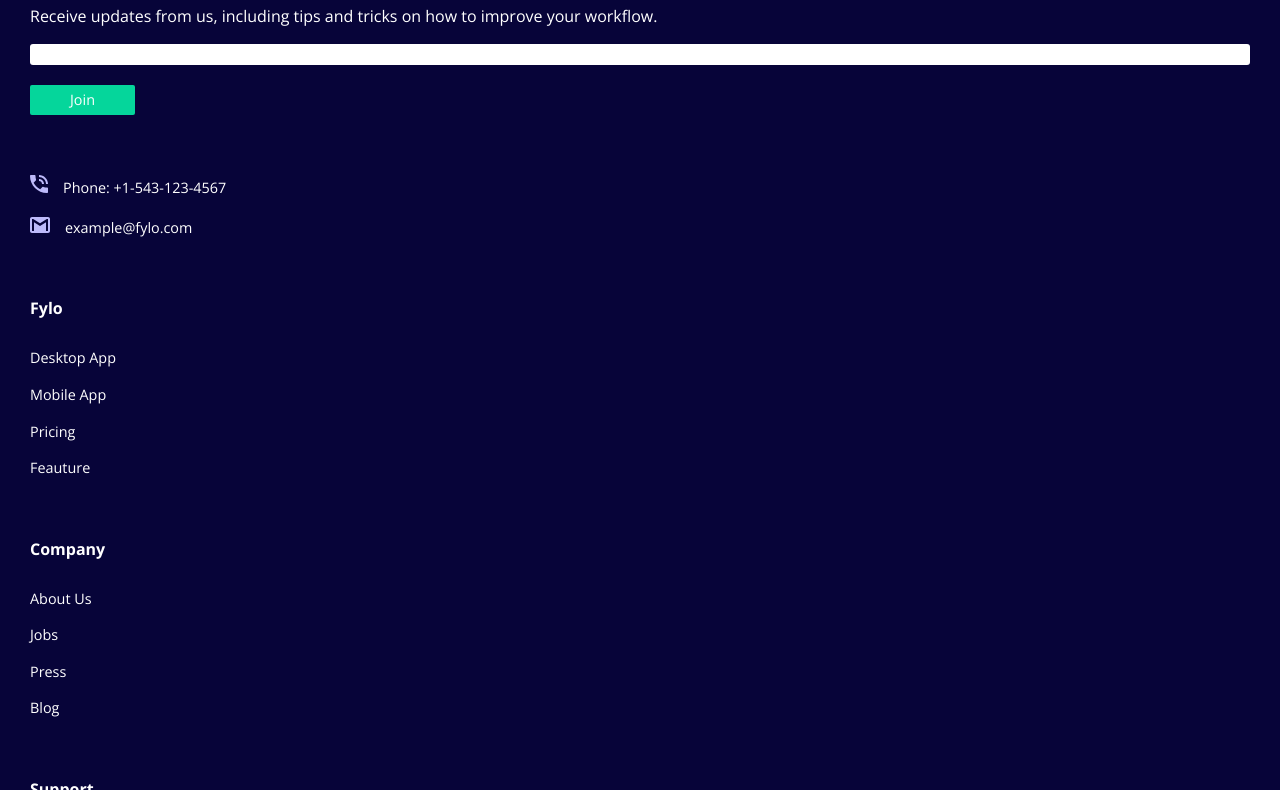
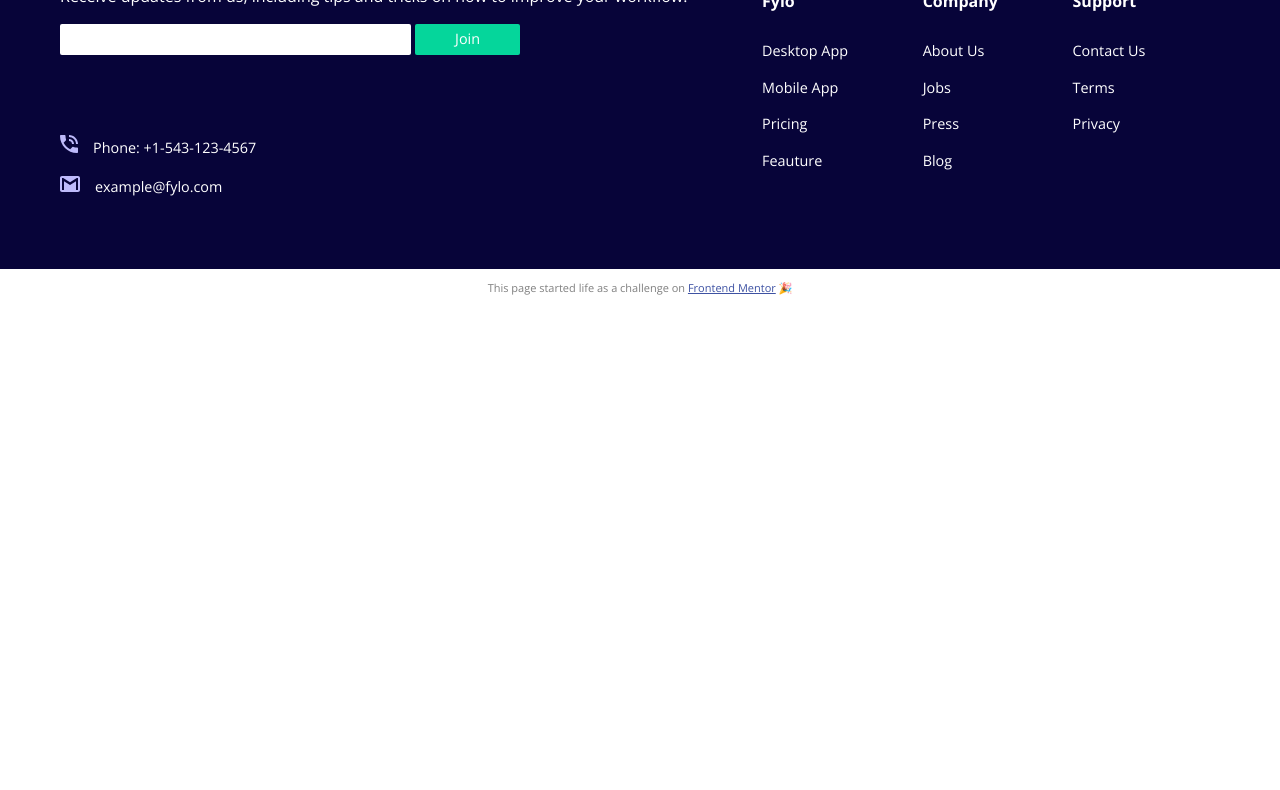
Before and after one commit to AlonsoHeynes/website-project-Fylo1, a plain HTML site: page index.html in a window 1280 px wide. Shown: the part 2524-3314 px from the top of the page. After the commit the page ends 2832 px from the top, so only its background shows below. Drawn offline with nearby package versions, Linux system fonts and the light colour scheme.

Commit message:
Complete landing page.

```diff
--- a/css/styles.css
+++ b/css/styles.css
@@ -185,9 +185,12 @@ header div {
 
 .fylo input {
   width: 100%;
-  border-radius: 3px;
+  border-radius: 2px;
   border: none;
   margin-bottom: 20px;
+  font-size: 0.7em;
+  padding: 5px;
+  font-family: 'Open sans', sans-serif;
 }
 
 .fylo button {
@@ -305,6 +308,7 @@ header div {
   .connect-text {
     float: left;
     width: 40%;
+    margin-top: 240px;
     text-align: left;
     padding: 0 80px 0 60px;
   }
@@ -343,3 +347,19 @@ header div {
     margin: 0 auto;
     margin-bottom: 40px;
   }
+
+  .fylo {
+    display: grid;
+    grid-template-columns: auto auto auto auto;
+    padding: 60px 60px 40px;
+  }
+
+  .fylo input {
+    width: 50%;
+    font-size: 0.9em;
+    padding: 7px;
+  }
+
+  .fylo ul {
+    margin-bottom: 0;
+  }
--- a/index.html
+++ b/index.html
@@ -142,6 +142,7 @@
   </section>
 
   <footer class="fylo">
+    <div class="footer-grid-col">
       <img src="images/logo-white.svg" alt="">
       <p>Receive updates from us, including tips and tricks on how to improve your workflow.</p>
       <input type="text">
@@ -151,7 +152,9 @@
         <li><img src="images/icon-phone.svg" alt="">Phone: +1-543-123-4567</li>
         <li><img src="images/icon-email.svg" alt="">example@fylo.com</li>
       </ul>
+    </div>
 
+    <div class="footer-grid-col">
     <nav class="fylo-nav">
       <p>Fylo</p>
       <a href="#">Desktop App</a>
@@ -159,6 +162,8 @@
       <a href="#">Pricing</a>
       <a href="#">Feauture</a>
     </nav>
+    </div>
+    <div class="footer-grid-col">
     <nav class="company-nav">
       <p>Company</p>
       <a href="#">About Us</a>
@@ -166,12 +171,15 @@
       <a href="#">Press</a>
       <a href="#">Blog</a>
     </nav>
+    </div>
+    <div class="footer-grid-col">
       <nav class="support-nav">
         <p>Support</p>
         <a href="#">Contact Us</a>
         <a href="#">Terms</a>
         <a href="#">Privacy</a>
       </nav>
+    </div>
   </footer>
 
   <footer>
```
Lines whose indentation alone changed are shown as unchanged.
